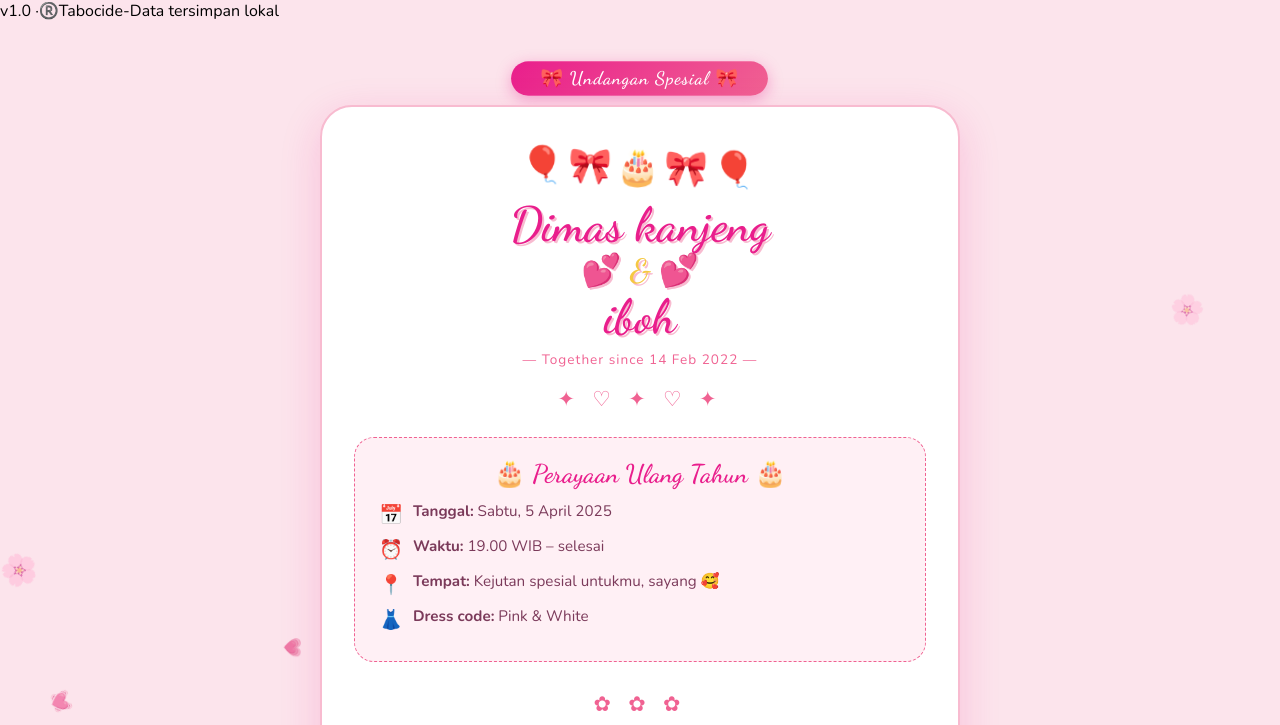
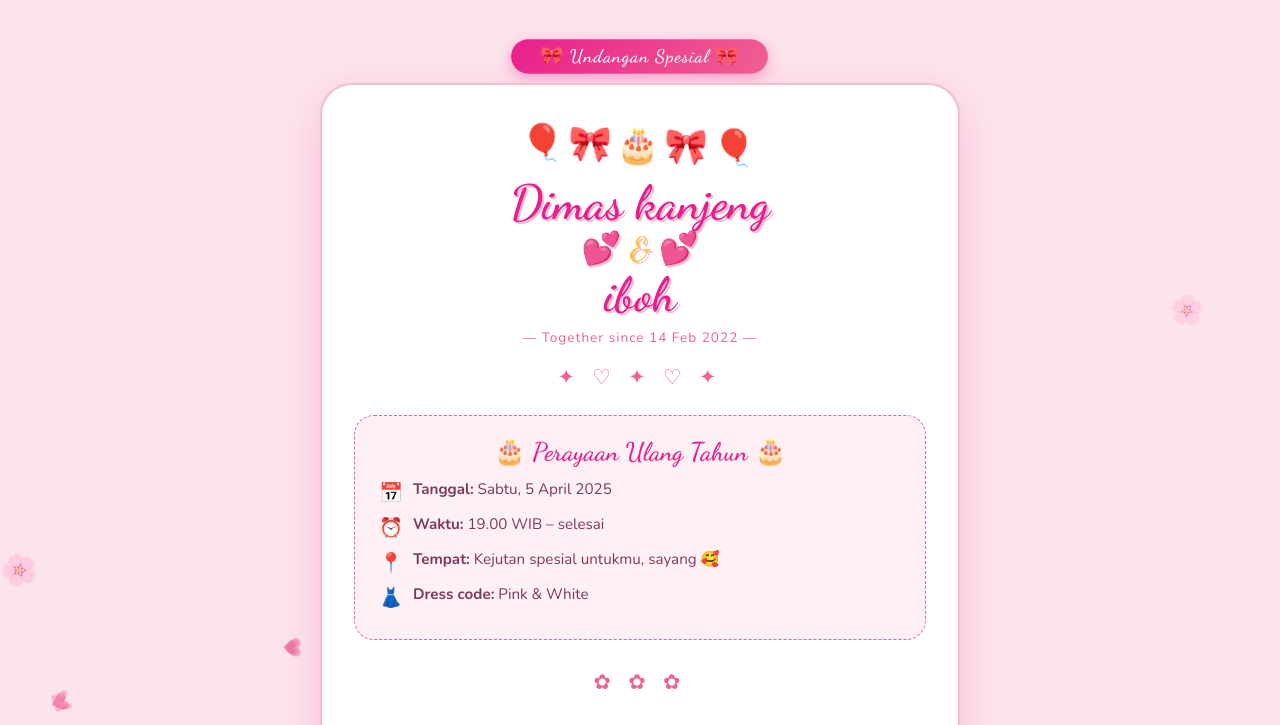
Before and after one commit to Efsarrr/UltahKamu, a plain HTML site: page index.html in a window 1280 px wide. Shown: the top 725 px of the page. Drawn offline with nearby package versions, Linux system fonts and the light colour scheme.

Commit message:
Update index.html

```diff
--- a/index.html
+++ b/index.html
@@ -271,7 +271,6 @@
   </style>
 </head>
 <body>
-  <div class="sidebar-footer">v1.0 ·®️Tabocide-Data tersimpan lokal</div>
 
 <!-- Floating hearts -->
 <div class="hearts-bg" id="heartsBg"></div>
```
